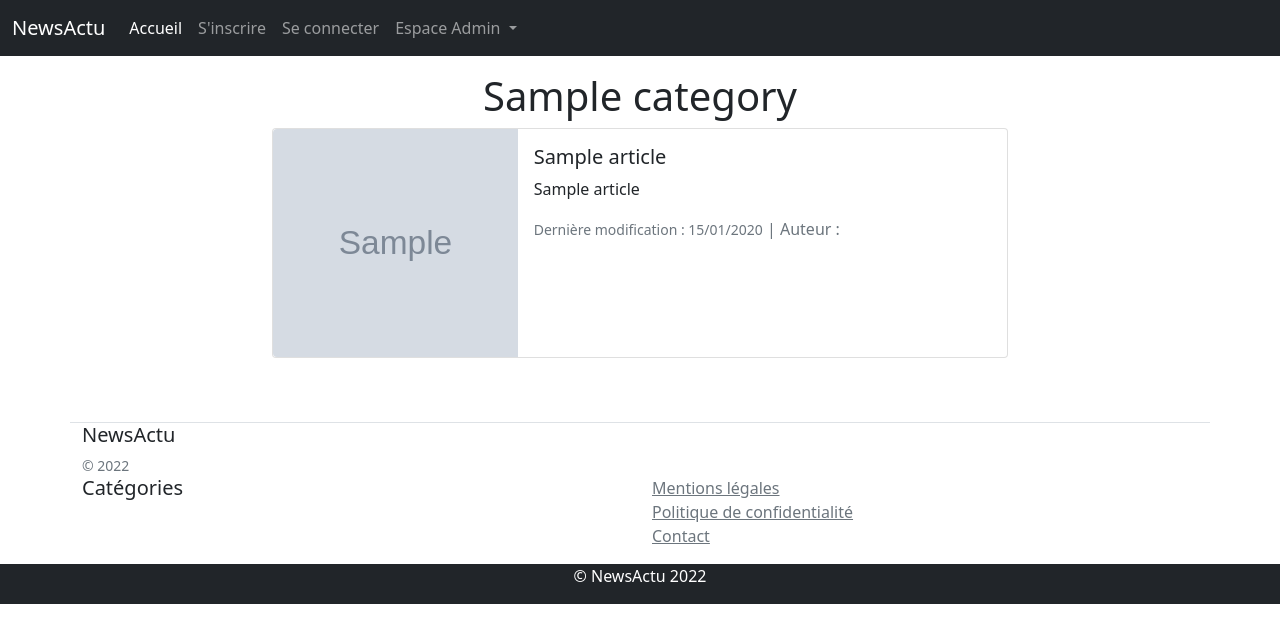
After one commit to Satodeau/NewsActu-Symfony, a Symfony app: template templates/article/show_articles_from_category.html.twig in a window 1280 px wide. The commit adds this page. Shown: the top 643 px of the page. Run offline with Twig, Linux system fonts and the light colour scheme; the template is opened without the code that fills it: most values are stand-ins (such as "Sample title", 1, 10 or a date in 2020); grey boxes marked "Sample" are stand-in pictures; some libraries are stand-ins or nearby versions.

Commit message:
create action + view to show articles from category

```diff
--- /dev/null
+++ b/templates/article/show_articles_from_category.html.twig
@@ -0,0 +1,29 @@
+{% extends 'base.html.twig' %}
+
+{% block body %}
+
+    <h1 class="text-center mt-3">{{ category.name | capitalize }}</h1>
+
+    {% for article in articles %}
+        <div class="row">
+            <div class="mx-auto col-8">
+                    <div class="card mb-3" style="max-width: 100%; height:230px;">
+                        <div class="row g-0">
+                            <div class="col-md-4">
+                                <img src="{{ asset('uploads/' ~ article.photo)}}" class="img-fluid rounded-start" alt="{{ article.title }}" style="height:228px;">
+                    </div>
+                        <div class="col-md-8">
+                            <div class="card-body">
+                                <h5 class="card-title">{{ article.title | length > 80 ? article.title|slice(0,80) ~ '...' :article.title }}</h5>
+                                    <p class="card-text">{{ article.subtitle | length > 170 ? article.subtitle|slice(0,170) ~ '...' :article.subtitle }}</p>
+                                        <p class="card-text"><small class="text-muted">Dernière modification : {{ article.UpdatedAt | date('d/m/Y') }}</small><span class="text-muted"> | Auteur :</span></p>
+                            </div>
+                        </div>
+                    </div>
+                </div>
+            </div>
+        </div>
+
+    {% endfor %}
+
+{% endblock %}
--- a/templates/rendered/nav_categories.html.twig
+++ b/templates/rendered/nav_categories.html.twig
@@ -4,7 +4,7 @@
 
         {% for category in categories %}
 
-            <span class="d-inline"><a href="#" class="text-decoration-none text-warning align-middle">{{ category.name }}</a></span>
+            <span class="d-inline"><a href="{{ path('show_articles_from_category',{'alias': category.alias } ) }}" class="text-decoration-none text-warning align-middle">{{ category.name }}</a></span>
 
         {% endfor %}
 
```
Also changed, not shown: src/Controller/ArticleController.php (+14 -0 lines).
